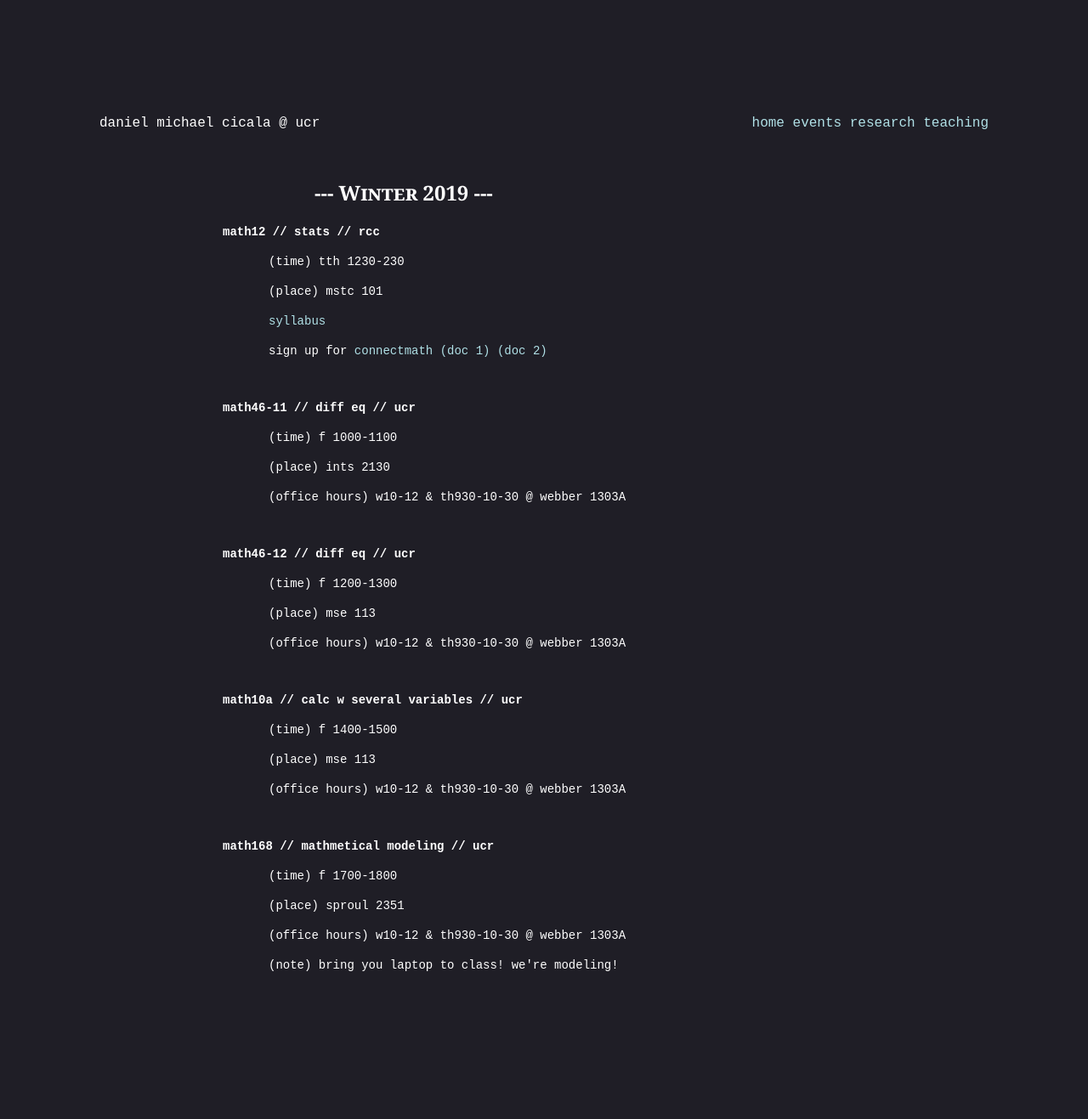
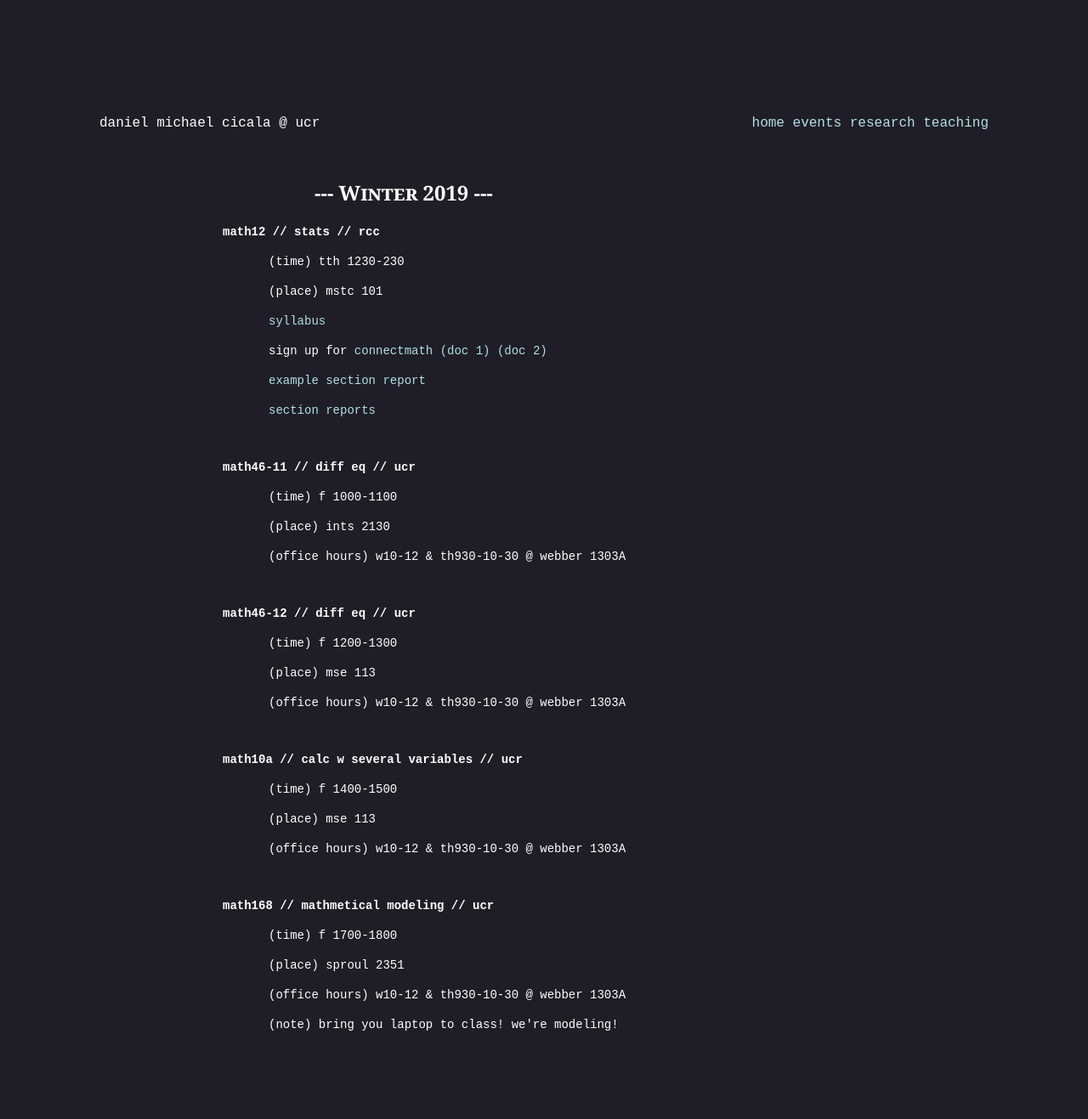
Before and after one commit to danielmichaelcicala/danielmichaelcicala.github.io, a Jekyll site: the page built from teaching/index.html, in a window 1280 px wide. Shown: the whole page at 85% size. Built offline with Jekyll 4.4.1, drawn with Linux system fonts in a browser that asks for light colours; before the commit the page ends 1247 px from its top, so only the background shows below that.

Commit message:
added section report docs

```diff
--- a/teaching/index.html
+++ b/teaching/index.html
@@ -20,8 +20,13 @@ title: teaching
         <a href="/assets/sign-in-to-connectmath-1.pdf"
 	   target="_blank"> (doc 1) </a>
         <a href="/assets/sign-in-to-connectmath-2.pdf"
-	   target="_blank"> (doc 2) </a>
-    </p>
+	   target="_blank"> (doc 2) </a> </p>
+    <p class="tab">
+        <a href="/assets/example-section-report_stat-spr19.pdf"
+	   target="_blank"> example section report </a> </p>
+    <p class="tab">
+        <a href="/assets/section-reports_stat-spr19.pdf"
+	   target="_blank"> section reports </a> </p>
     <br>
 
 
```
Also changed, not shown: 4 other files.
